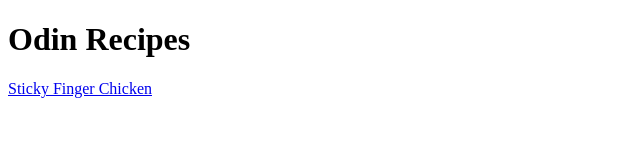
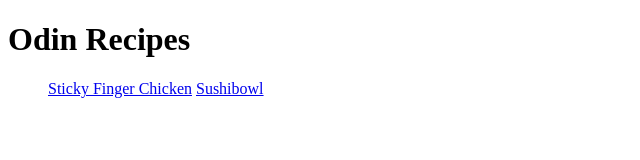
Before and after one commit to chibifire91/odin-recipes, a plain HTML site: page index.html in a window 1280 px wide. Shown: the whole page, without its empty margins (0-640 px from the left). Drawn offline with Linux system fonts and the light colour scheme.

Commit message:
Add link to sushibowl in unordered list

```diff
--- a/index.html
+++ b/index.html
@@ -8,7 +8,11 @@
 
 <body>
     <h1>Odin Recipes</h1>
+    <ul>
     <a href="recipes/stickyfingerchicken.html">Sticky Finger Chicken</a>
+    <a href="recipes/sushibowl.html">Sushibowl</a>
+
+    </ul>
 </body>
 
 </html>
```
